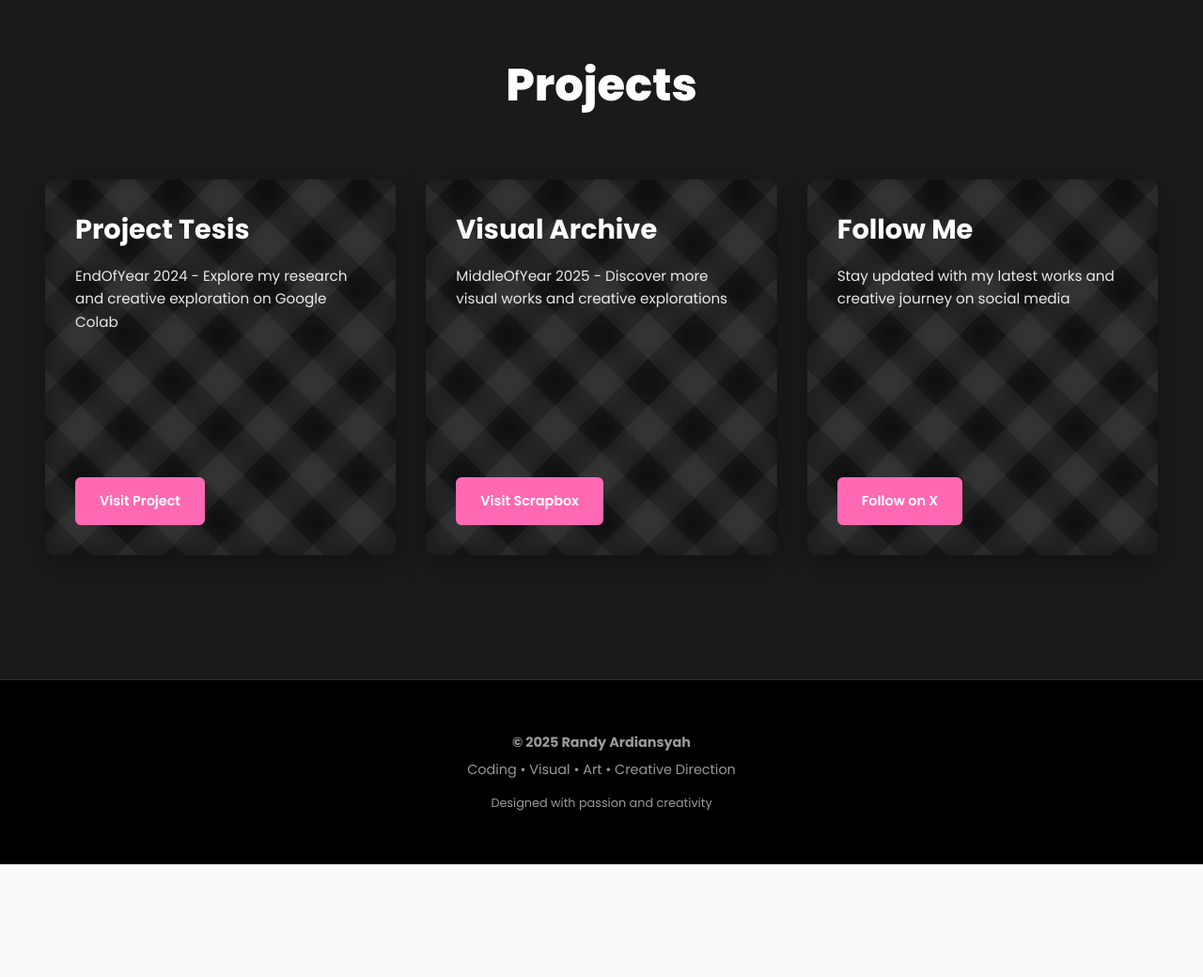
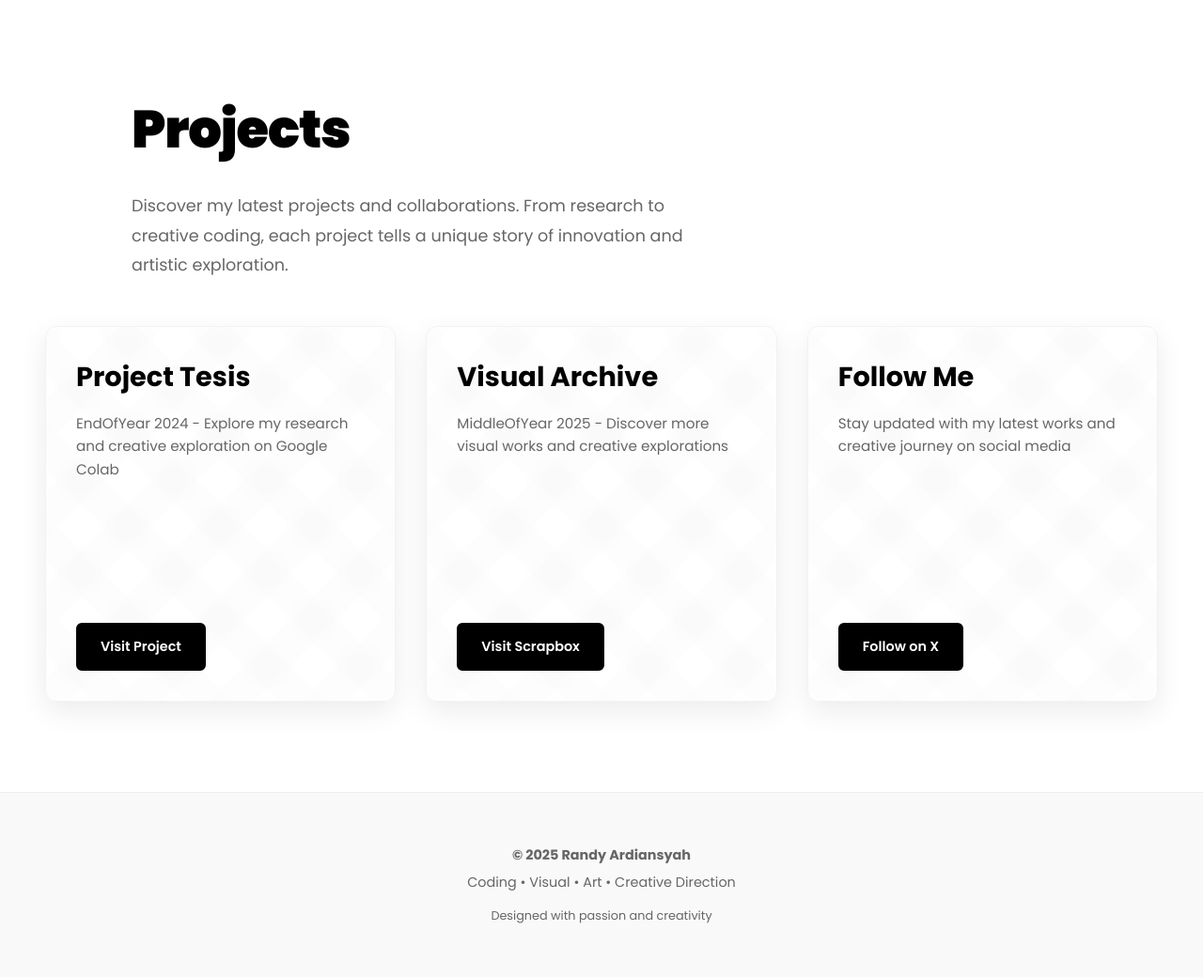
Before and after one commit to warenbergg/warenbergg1995art, a Flask app: page / in a window 1280 px wide. Shown: the part 2477-3517 px from the top of the page at 94% size. Before the commit the page ends 3397 px from the top, so only its background shows below. Run offline with Flask 3, Linux system fonts and the light colour scheme.

Commit message:
Update: Add smooth scroll, sticky navbar, white minimalist design, descriptions, and change brand to warenbergg

```diff
--- a/static/style.css
+++ b/static/style.css
@@ -6,10 +6,15 @@
   font-family: 'Poppins', sans-serif;
 }
 
+html {
+  scroll-behavior: smooth;
+}
+
 body {
   font-family: 'Poppins', sans-serif;
   overflow-x: hidden;
-  background: #000;
+  background: #fff;
+  color: #000;
 }
 
 /* ===== HERO SECTION ===== */
@@ -154,16 +147,27 @@
   z-index: 10;
 }
 
-.content-section:nth-child(odd) {
-  background: #f5f5f5;
+.section-wrapper {
+  width: 100%;
+  max-width: 1000px;
+  margin: 0 auto;
 }
 
 .section-title {
-  font-size: 3rem;
-  font-weight: 800;
-  margin-bottom: 2rem;
-  text-align: center;
+  font-size: 3.5rem;
+  font-weight: 900;
+  margin-bottom: 1.5rem;
+  text-align: left;
   color: #000;
+  letter-spacing: -0.02em;
+}
+
+.section-description {
+  font-size: 1.1rem;
+  color: #666;
+  line-height: 1.8;
+  margin-bottom: 3rem;
+  max-width: 600px;
 }
 
 .section-content {
@@ -272,52 +279,14 @@
   transition: transform 0.1s ease;
 }
 
-/* ===== CONTACT SECTION ===== */
-#contact {
-  background: linear-gradient(135deg, #1a1a1a 0%, #2d2d2d 100%);
-  color: #fff;
-}
-
-#contact .section-title {
-  color: #fff;
-}
-
-#contact .section-content {
-  color: #ddd;
-}
-
-.contact-links {
-  display: flex;
-  gap: 2rem;
-  justify-content: center;
-  flex-wrap: wrap;
-  margin-top: 2rem;
-}
-
-.contact-link {
-  color: #fff;
-  text-decoration: none;
-  padding: 0.8rem 1.5rem;
-  border: 2px solid #fff;
-  border-radius: 4px;
-  transition: all 0.3s ease;
-  font-weight: 500;
-}
-
-.contact-link:hover {
-  background: #fff;
-  color: #1a1a1a;
-}
-
 /* ===== PROJECTS SECTION ===== */
 #projects {
-  background: #1a1a1a;
-  color: #fff;
+  background: #fff;
+  color: #000;
 }
 
 #projects .section-title {
-  color: #fff;
-  margin-bottom: 4rem;
+  color: #000;
 }
 
 .projects-grid {
@@ -335,9 +304,10 @@
   overflow: hidden;
   cursor: pointer;
   transition: transform 0.4s ease, box-shadow 0.4s ease;
-  box-shadow: 0 10px 30px rgba(0, 0, 0, 0.3);
+  box-shadow: 0 10px 30px rgba(0, 0, 0, 0.08);
   opacity: 0;
   transform: translateY(30px);
+  border: 1px solid rgba(0, 0, 0, 0.05);
 }
 
 .project-card.visible {
@@ -362,12 +332,12 @@
   left: 0;
   width: 100%;
   height: 100%;
-  background: linear-gradient(135deg, #ff69b4 0%, #9d4edd 50%, #5a189a 100%);
-  opacity: 0.8;
+  background: linear-gradient(135deg, #f5f5f5 0%, #e8e8e8 100%);
+  opacity: 1;
   z-index: 1;
   background-image:
-    repeating-linear-gradient(45deg, transparent, transparent 35px, rgba(255,255,255,.1) 35px, rgba(255,255,255,.1) 70px),
-    repeating-linear-gradient(-45deg, transparent, transparent 35px, rgba(255,255,255,.1) 35px, rgba(255,255,255,.1) 70px);
+    repeating-linear-gradient(45deg, transparent, transparent 35px, rgba(0,0,0,.02) 35px, rgba(0,0,0,.02) 70px),
+    repeating-linear-gradient(-45deg, transparent, transparent 35px, rgba(0,0,0,.02) 35px, rgba(0,0,0,.02) 70px);
 }
 
 .card-content {
@@ -381,20 +351,20 @@
   justify-content: space-between;
   padding: 2rem;
   z-index: 2;
-  background: rgba(0, 0, 0, 0.4);
+  background: rgba(255, 255, 255, 0.7);
   backdrop-filter: blur(10px);
 }
 
 .card-content h3 {
   font-size: 1.8rem;
   font-weight: 700;
-  color: #fff;
+  color: #000;
   margin-bottom: 1rem;
 }
 
 .card-content p {
   font-size: 0.95rem;
-  color: rgba(255, 255, 255, 0.9);
+  color: #666;
   line-height: 1.6;
   flex-grow: 1;
 }
@@ -402,31 +372,31 @@
 .card-button {
   display: inline-block;
   padding: 0.8rem 1.5rem;
-  background: #ff69b4;
+  background: #000;
   color: #fff;
   text-decoration: none;
   border-radius: 6px;
   font-weight: 600;
   font-size: 0.9rem;
   transition: all 0.3s ease;
-  border: 2px solid #ff69b4;
+  border: 2px solid #000;
   text-align: center;
   width: fit-content;
 }
 
 .card-button:hover {
   background: transparent;
-  color: #ff69b4;
+  color: #000;
   transform: scale(1.05);
 }
 
 /* ===== FOOTER ===== */
 footer {
-  background: #000;
-  color: #999;
+  background: #f9f9f9;
+  color: #666;
   padding: 3rem;
   text-align: center;
-  border-top: 1px solid #333;
+  border-top: 1px solid #eee;
 }
 
 footer p {
--- a/templates/index.html
+++ b/templates/index.html
@@ -3,7 +3,7 @@
 <head>
   <meta charset="utf-8" />
   <meta name="viewport" content="width=device-width, initial-scale=1" />
-  <title>Randy1995 - Suprematic Design</title>
+  <title>warenbergg - Creative Design & Coding</title>
 
   <link href="https://fonts.googleapis.com/css2?family=Poppins:wght@200;300;400;600;700;800;900&display=swap" rel="stylesheet">
   <link rel="stylesheet" href="{{ url_for('static', filename='style.css') }}">
@@ -18,6 +18,7 @@
     <!-- TOP NAVIGATION -->
     <nav class="top-nav">
       <div class="nav-left">
+        <div class="nav-logo">warenbergg</div>
         <ul class="nav-links">
           <li><a href="#home">HOME</a></li>
           <li><a href="#work">WORK</a></li>
@@ -28,15 +29,17 @@
     </nav>
 
     <!-- BRAND NAME -->
-    <h1 class="brand-name">SUPREMATIC</h1>
+    <h1 class="brand-name">warenbergg</h1>
   </section>
 
   <!-- ===== ABOUT SECTION ===== -->
   <section class="content-section" id="about">
-    <h2 class="section-title">About</h2>
-    <p class="about-text">
-      A human named RANDY ARDIANSYAH, the mind behind the verbal and visual. An art enthusiast exploring creative coding with purpose and designing with soul. Inspired by faith, space, and endless possibilities. A Muslim creative navigating the universe alongside AI.
-    </p>
+    <div class="section-wrapper">
+      <h2 class="section-title">About</h2>
+      <p class="about-text">
+        A human named RANDY ARDIANSYAH, the mind behind the verbal and visual. An art enthusiast exploring creative coding with purpose and designing with soul. Inspired by faith, space, and endless possibilities. A Muslim creative navigating the universe alongside AI.
+      </p>
+    </div>
   </section>
 
   <!-- ===== WORK SECTION ===== -->
@@ -45,6 +48,7 @@
 <section class="content-section" id="work">
   <div class="work-header">
     <h2 class="section-title">Work</h2>
+    <p class="section-description">Explore my creative projects and visual works. Each piece represents a journey of exploration, experimentation, and artistic expression through creative coding and visual design.</p>
   </div>
   <div class="work-scroll-wrapper" id="workScroll">
     <div class="work-track">
@@ -61,7 +65,10 @@
 
   <!-- ===== PROJECTS SECTION ===== -->
   <section class="content-section" id="projects">
-    <h2 class="section-title">Projects</h2>
+    <div class="section-wrapper">
+      <h2 class="section-title">Projects</h2>
+      <p class="section-description">Discover my latest projects and collaborations. From research to creative coding, each project tells a unique story of innovation and artistic exploration.</p>
+    </div>
     <div class="projects-grid">
       <div class="project-card">
         <div class="card-background"></div>
@@ -147,6 +154,20 @@
     }, { threshold: 0.1 });
     projectCards.forEach(card => observer.observe(card));
 
+    // Smooth scroll behavior
+    document.documentElement.style.scrollBehavior = 'smooth';
+
+    // Navbar scroll effect
+    const topNav = document.querySelector('.top-nav');
+    window.addEventListener('scroll', () => {
+      let scrollTop = window.pageYOffset || document.documentElement.scrollTop;
+      if (scrollTop > 100) {
+        topNav.classList.add('scrolled');
+      } else {
+        topNav.classList.remove('scrolled');
+      }
+    });
+
     // Duplicate isi track agar bisa infinite scroll effect (jika ada)
     const track = document.querySelector('.track');
     if (track) {
```
Also changed, not shown: other parts of static/style.css (+51 -58 lines).
